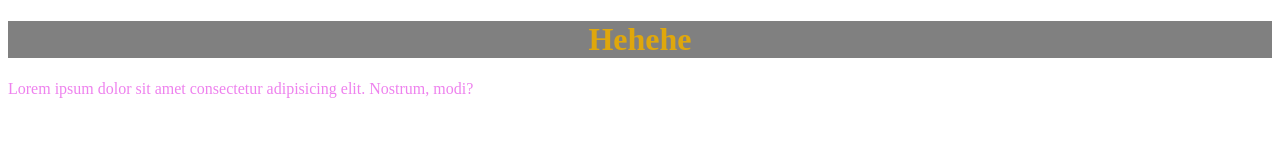
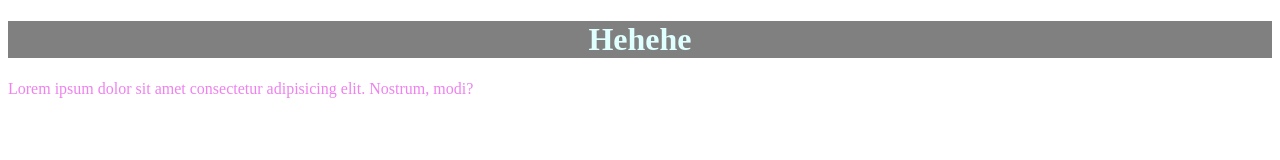
Before and after one commit to sahilvish01/Web-Development, a plain HTML site: page code26/index.html in a window 1280 px wide. Drawn offline with Linux system fonts and the light colour scheme.

Commit message:
Inline CSS

```diff
--- a/code26/index.html
+++ b/code26/index.html
@@ -7,7 +7,7 @@
     <title>Inline CSS</title>
  </head>
  <body>
-    <h1 style="color: #dfa70c; border-color: black; background-color:  #808080; text-align-last:center;">Hehehe</h1>
+    <h1 style="color: lightcyan; border-color: black; background-color:  #808080; text-align-last:center;">Hehehe</h1>
     <p style="color: violet;">Lorem ipsum dolor sit amet consectetur adipisicing elit. Nostrum, modi?</p>
  </body>
  </html>
```
